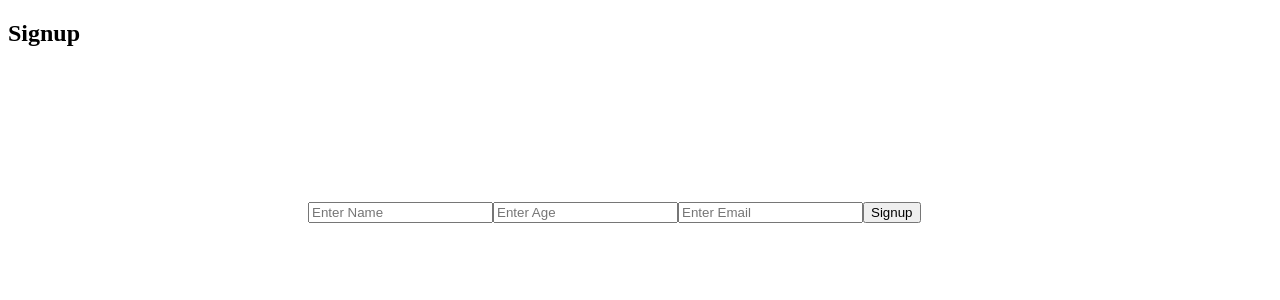
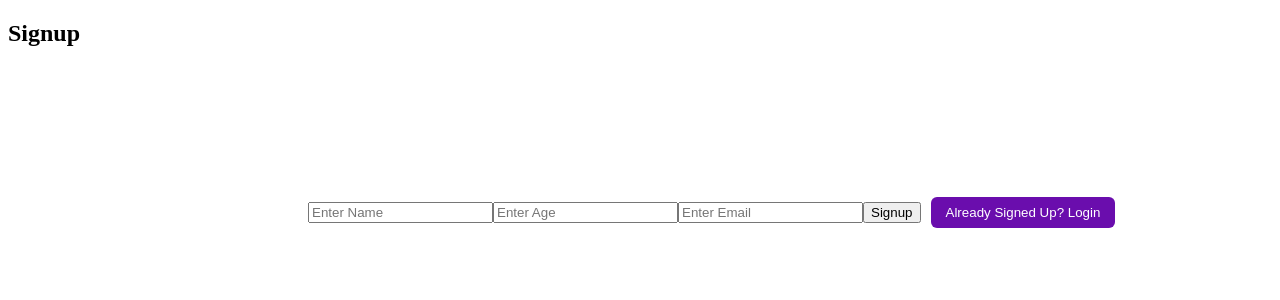
Before and after one commit to preethi123455/Educonnect__Platform, a React (Create React App) app in the folder frontend/: page / in a window 1280 px wide. Shown: the top 300 px of the page. Built offline with nearby package versions, Linux system fonts and the light colour scheme; no server answers.

Commit message:
preethi - 4

```diff
--- a/frontend/src/Login.js
+++ b/frontend/src/Login.js
@@ -51,7 +51,20 @@ const Login = () => {
       <input type="email" placeholder="Enter Email" onChange={(e) => setEmail(e.target.value)} required />
 
       <button onClick={captureAndLogin}>Login</button>
-
+       <button
+        onClick={() => { window.location.href = "./signup"; }}
+        style={{
+          marginLeft: "10px",
+          background: "#6a0dad",
+          color: "white",
+          padding: "8px 15px",
+          borderRadius: "6px",
+          border: "none",
+          cursor: "pointer"
+        }}
+      >
+        Already Logged In? Login
+      </button>
       <p>{message}</p>
     </div>
   );
--- a/frontend/src/Signup.js
+++ b/frontend/src/Signup.js
@@ -72,7 +72,20 @@ const Signup = () => {
       />
 
       <button onClick={captureAndSignup}>Signup</button>
-
+      <button
+        onClick={() => { window.location.href = "./login"; }}
+        style={{
+          marginLeft: "10px",
+          background: "#6a0dad",
+          color: "white",
+          padding: "8px 15px",
+          borderRadius: "6px",
+          border: "none",
+          cursor: "pointer"
+        }}
+      >
+        Already Signed Up? Login
+      </button>
       <p>{message}</p>
     </div>
   );
```
